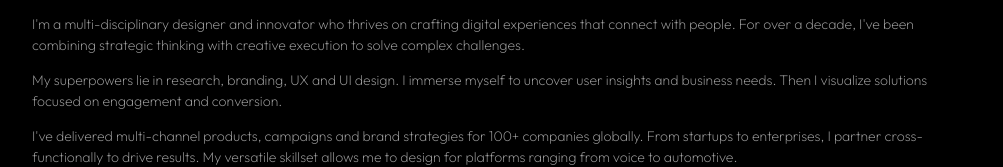
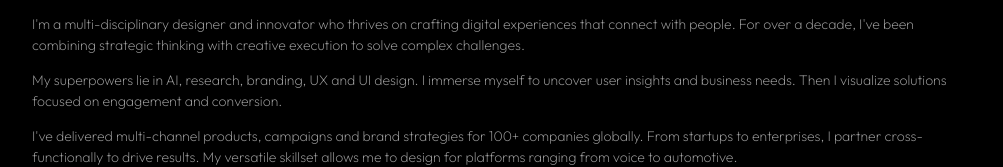
Before and after one commit to pankan/k7, a Vue app: page /about in a window 1280 px wide. Shown: the part 127-294 px from the top of the page, without its empty margins (138-1141 px from the left). Built offline with nearby package versions, Linux system fonts and the light colour scheme; a web font is replaced by a local one.

Commit message:
Update About.vue

```diff
--- a/src/views/About.vue
+++ b/src/views/About.vue
@@ -13,7 +13,7 @@
       <hr>
       <p>I'm a multi-disciplinary designer and innovator who thrives on crafting digital experiences that connect with people. For over a decade, I've been combining strategic thinking with creative execution to solve complex challenges.</p>
 
-      <p>My superpowers lie in research, branding, UX and UI design. I immerse myself to uncover user insights and business needs. Then I visualize solutions focused on engagement and conversion. </p>
+      <p>My superpowers lie in AI, research, branding, UX and UI design. I immerse myself to uncover user insights and business needs. Then I visualize solutions focused on engagement and conversion. </p>
 
       <p>I've delivered multi-channel products, campaigns and brand strategies for 100+ companies globally. From startups to enterprises, I partner cross-functionally to drive results. My versatile skillset allows me to design for platforms ranging from voice to automotive. </p>
 
```
